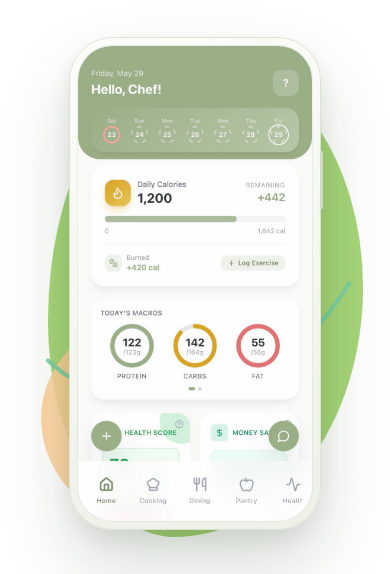
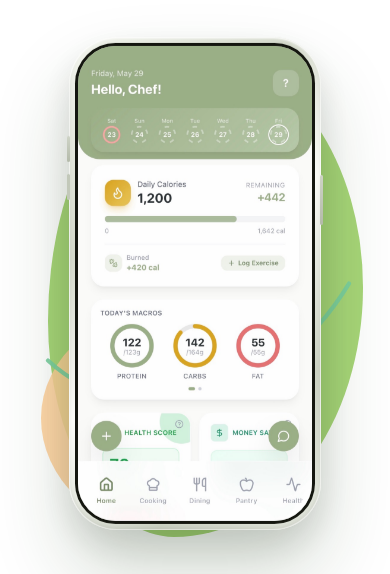
Before and after one commit to parksasbury-cloud/eatsai-website, a plain HTML site: page index.html in a window 390 px wide. Shown: the part 526-1100 px from the top of the page. Drawn offline with Linux system fonts and the light colour scheme.

Commit message:
Upgrade phone mockups: realistic titanium bezel, screen ring, side buttons

```diff
--- a/index.html
+++ b/index.html
@@ -161,10 +161,34 @@ section[id] { scroll-margin-top: 5rem; }
 }
 .blob-line { inset: 0; z-index: 1; }
 .blob-line svg { width: 100%; height: 100%; overflow: visible; }
-/* simple phone device frame (thin, non-obstructing) */
-.device { position: relative; padding: 7px; background: linear-gradient(160deg, #fcfdfa, #eef1e8); border: 1px solid #dde3d4; border-radius: 2.7rem; box-shadow: 0 36px 70px rgba(30,63,20,.18), 0 10px 26px rgba(0,0,0,.08); }
-.device > img { display: block; width: 100%; border-radius: 2.2rem; border: 1px solid rgba(18,24,12,.05); }
-.device::after { content: ''; position: absolute; top: 23%; right: -2.5px; width: 3px; height: 58px; border-radius: 3px; background: #d3d9c9; }
+/* realistic phone device frame (non-obstructing) */
+.device {
+  position: relative; padding: 9px;
+  border-radius: 3rem;
+  background: linear-gradient(135deg, #f4f6ef 0%, #d4d9cb 30%, #fbfcf8 52%, #ccd2c3 78%, #e6e9e0 100%);
+  box-shadow:
+    inset 0 0 0 1px rgba(255,255,255,.55),
+    inset 0 2px 2px rgba(255,255,255,.65),
+    inset 0 -2px 4px rgba(0,0,0,.10),
+    0 44px 80px rgba(30,63,20,.20),
+    0 16px 34px rgba(0,0,0,.12);
+}
+.device > img {
+  display: block; width: 100%;
+  border-radius: 2.35rem;
+  box-shadow: 0 0 0 3px #14160f, inset 0 0 0 1px rgba(0,0,0,.22);
+}
+.device::before {   /* volume buttons (left edge) */
+  content: ''; position: absolute; left: -2px; top: 20%;
+  width: 3px; height: 26px; border-radius: 3px;
+  background: linear-gradient(#cfd4c7, #b4baaa);
+  box-shadow: 0 38px 0 0 #c2c8b9;
+}
+.device::after {    /* power button (right edge) */
+  content: ''; position: absolute; right: -2px; top: 28%;
+  width: 3px; height: 50px; border-radius: 3px;
+  background: linear-gradient(#cfd4c7, #b4baaa);
+}
 .hero-phone {
   position: relative; z-index: 2;
   width: clamp(252px, 26vw, 348px);
```
